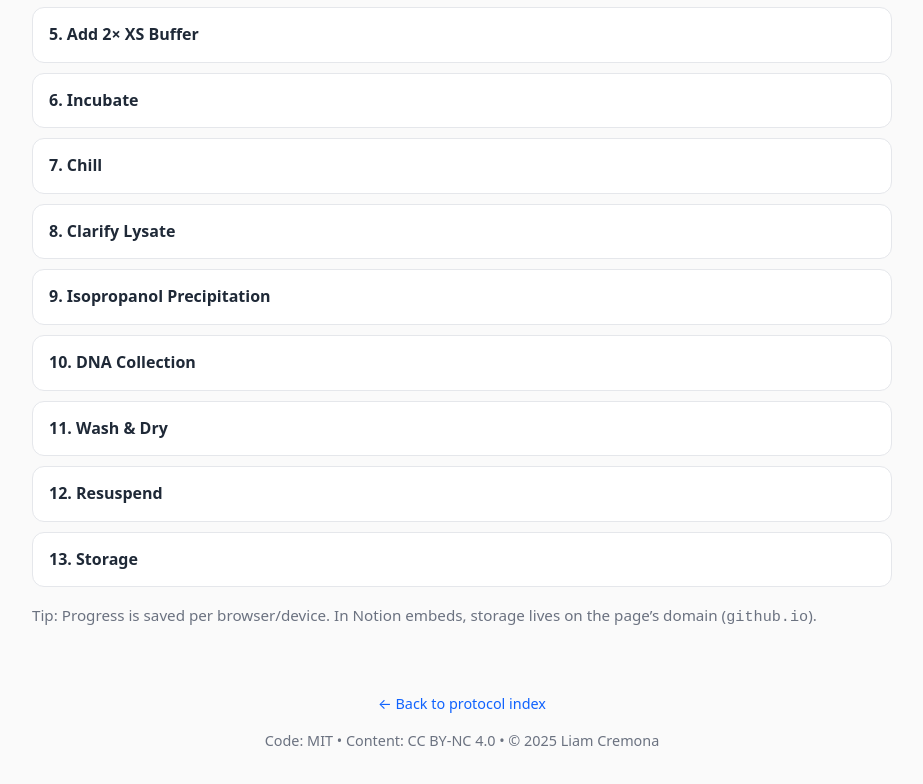
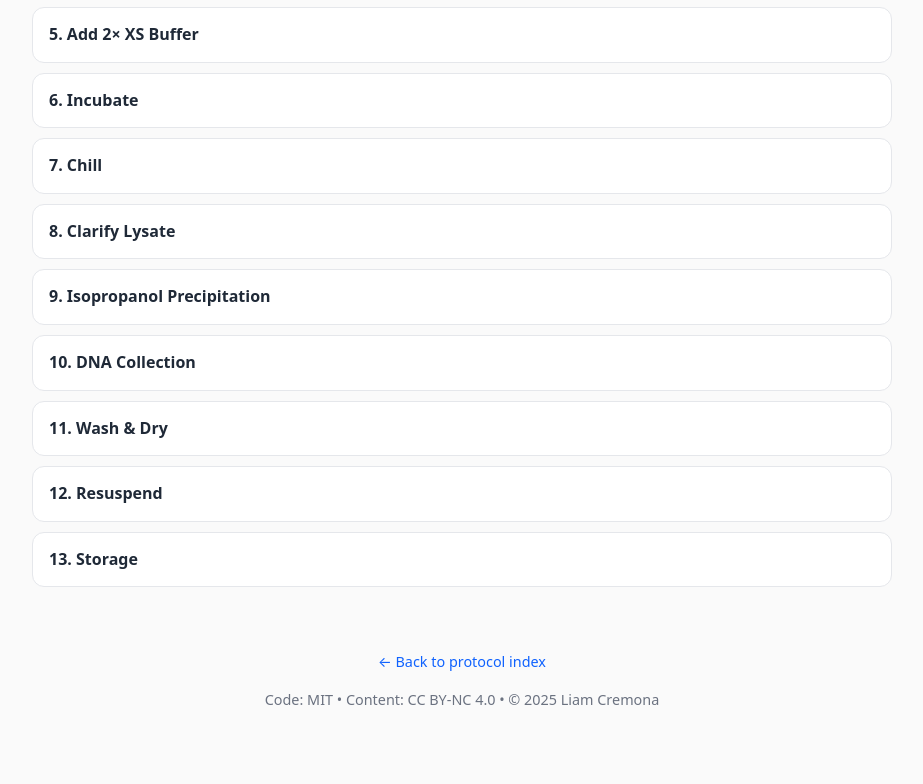
Before and after one commit to lc153/interactive-protocols, a plain HTML site: page protocols/dna-extraction/gdna.html in a window 1280 px wide. Shown: the part 513-1297 px from the top of the page, without its empty margins (178-1101 px from the left). After the commit the page ends 1264 px from the top, so only its background shows below. Drawn offline with Linux system fonts and the light colour scheme.

Commit message:
Update gdna.html

```diff
--- a/protocols/dna-extraction/gdna.html
+++ b/protocols/dna-extraction/gdna.html
@@ -153,7 +153,6 @@ Author: Liam Cremona, 2025
   </div>
 </details>
 
-<p class="note">Tip: Progress is saved per browser/device. In Notion embeds, storage lives on the page’s domain (<code>github.io</code>).</p>
 
 <script>
   const KEY_PREFIX = "gdna-checkbox:"; // change per-protocol to avoid collisions
```
